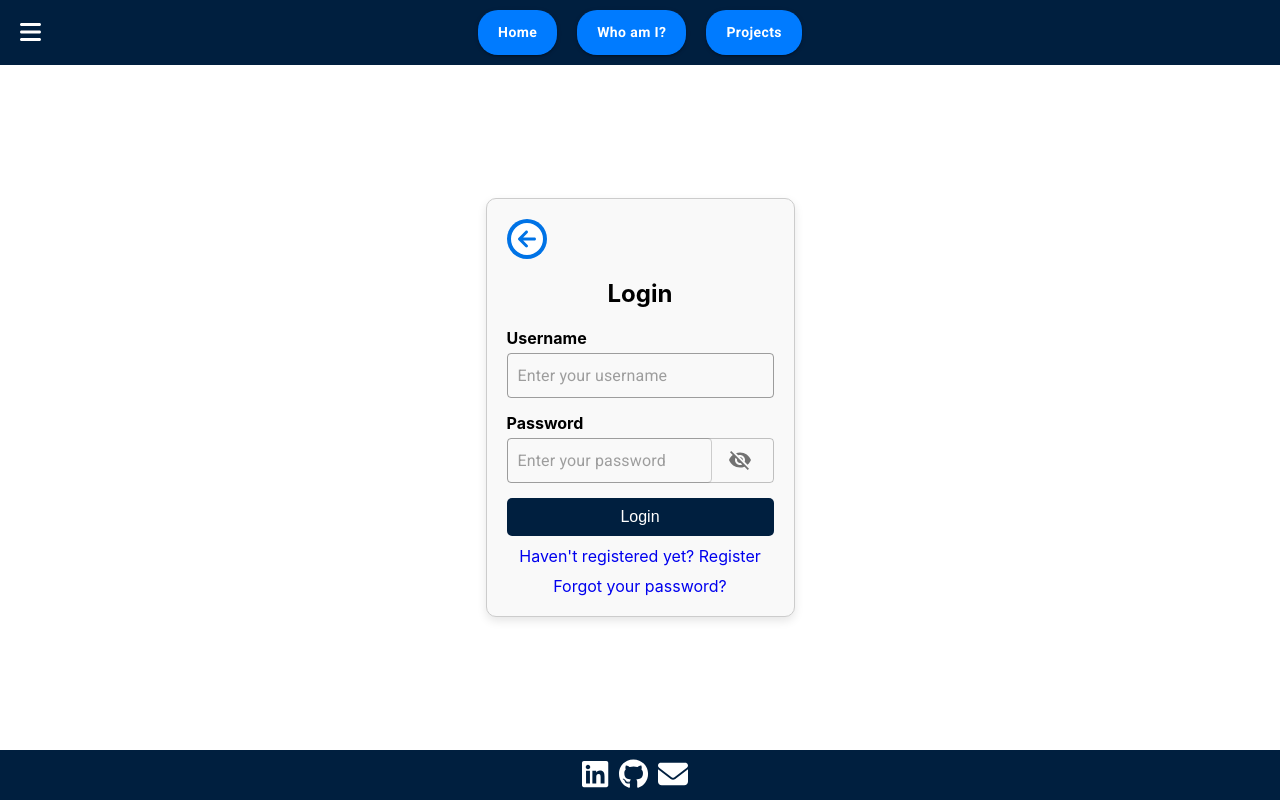
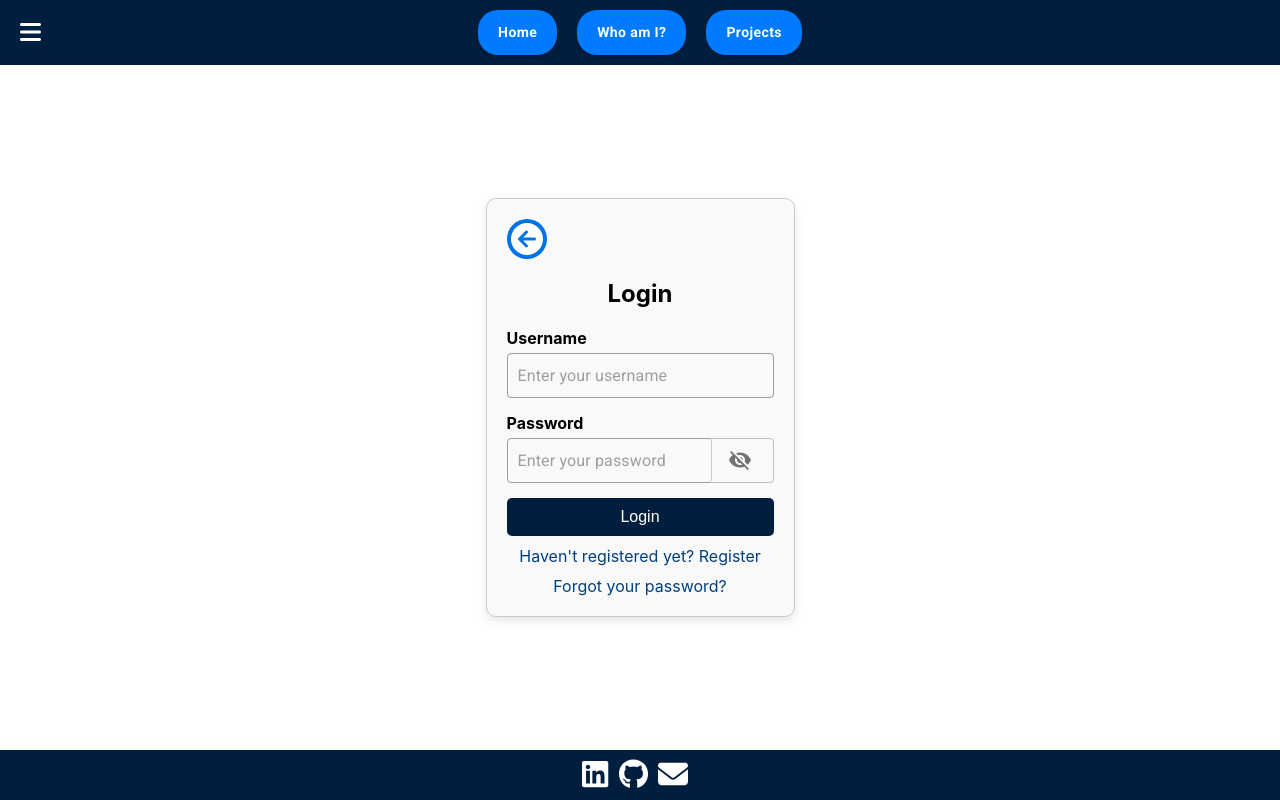
Before and after one commit to TuukkaSalonen/WebPage, a React (Create React App) app in the folder frontend/: page /login in a window 1280 px wide. Built offline with nearby package versions, Linux system fonts and the light colour scheme; no server answers.

Commit message:
Minimal sidebar and login links styling

```diff
--- a/frontend/src/components/Login.jsx
+++ b/frontend/src/components/Login.jsx
@@ -74,10 +74,10 @@ export const Login = () => {
 					Login
 				</button>
 			</form>
-			<Link to="/register" className="register-link">
+			<Link to="/register" className="login-link">
 				Haven't registered yet? Register
 			</Link>
-			<Link to="/forgot-password" className="register-link">
+			<Link to="/forgot-password" className="login-link">
 				Forgot your password?
 			</Link>
 		</div>
--- a/frontend/src/components/Sidebar.jsx
+++ b/frontend/src/components/Sidebar.jsx
@@ -41,7 +41,7 @@ export const Sidebar = ({ isOpen, toggleSidebar, visitorCount }) => {
 	return (
 		<div className={isOpen ? 'sidebar open' : 'sidebar'} ref={sidebarRef}>
 			<FontAwesomeIcon icon={faTimes} className="close-icon" onClick={toggleSidebar} />
-			<ul>
+			<ul className={loggedIn ?  'logged-in-links' : 'logged-out-links'}>
 				{loggedIn ? (
 					<>
 						<li>
@@ -78,7 +78,7 @@ export const Sidebar = ({ isOpen, toggleSidebar, visitorCount }) => {
 			</ul>
 			<div className="site-info">
 				<p>Visitor count: {visitorCount}</p>
-				<p>Last update: 30.1.2025</p>
+				<p>Last update: 3.2.2025</p>
 			</div>
 		</div>
 	);
--- a/frontend/src/components/styling/Login.css
+++ b/frontend/src/components/styling/Login.css
@@ -46,12 +46,22 @@
     background-color: #004080;
   }
 
-  .register-link {
+  .login-link {
     display: block;
     text-align: center;
     margin-top: 10px;
     text-decoration: none;
+    color: #333;
+    transition: transform 0.1s, color 0.1s;
+    filter: none;
+    color: #004080;
   }
+
+  .login-link:hover {
+    font-weight: bold;
+    transform: scale(1.02);
+    color: #001f3f;
+}
 
   .login-back-button {
     display: inline-block;
--- a/frontend/src/components/styling/Register.css
+++ b/frontend/src/components/styling/Register.css
@@ -55,10 +55,3 @@
   .register-button:hover {
     background-color: #004080;
   }
-
-  .login-link {
-    display: block;
-    text-align: center;
-    margin-top: 10px;
-    text-decoration: none;
-  }
--- a/frontend/src/components/styling/Sidebar.css
+++ b/frontend/src/components/styling/Sidebar.css
@@ -27,6 +27,15 @@
 	margin: 20px 0;
 	text-align: center;
 }
+
+.sidebar ul.logged-in-links li:first-of-type {
+    margin-bottom: 50px;
+}
+
+.sidebar ul.logged-out-links li:first-of-type {
+    margin-top: 50px;
+}
+
 
 .sidebar ul li a {
 	color: white;
```
